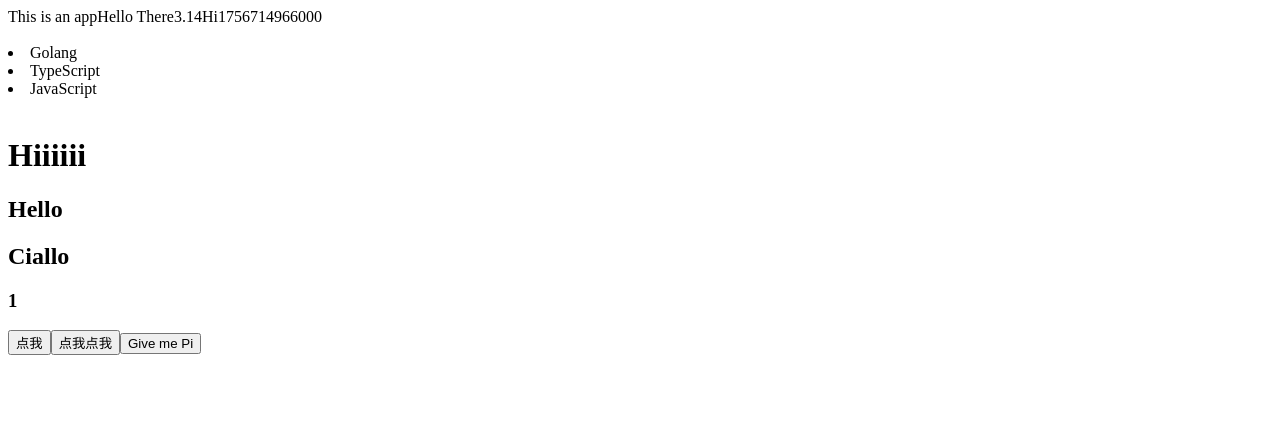
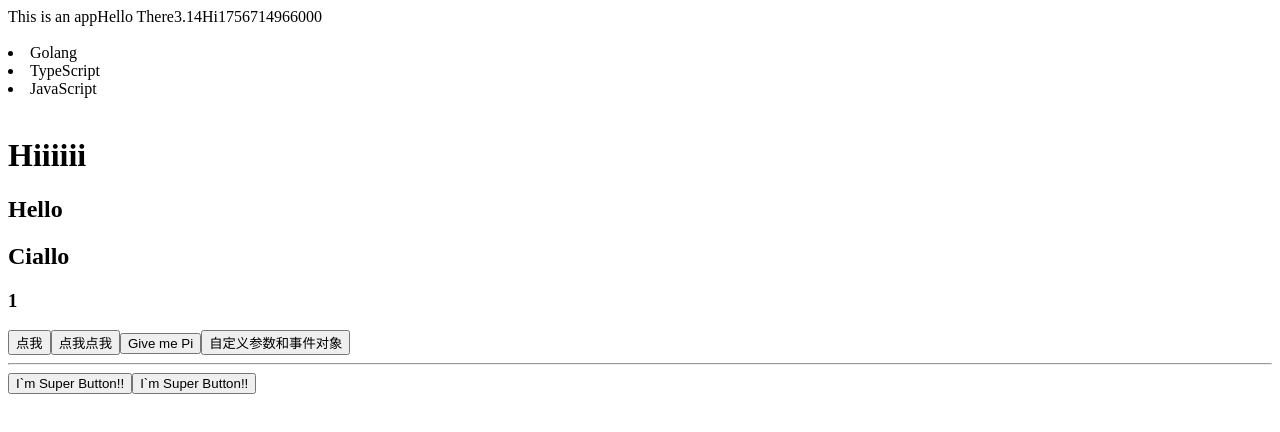
Before and after one commit to Lucky-Qu/React_Learn, a React (Create React App) app in the folder src/day01/01-create-react-app/react-basic/: page / in a window 1280 px wide. Shown: the top 432 px of the page. Built offline with nearby package versions, Linux system fonts and the light colour scheme.

Commit message:
学习了组件

```diff
--- a/src/day01/01-create-react-app/react-basic/src/App.js
+++ b/src/day01/01-create-react-app/react-basic/src/App.js
@@ -19,6 +19,13 @@ function App() {
     }
     const giveMePi = (pi) => {
         console.log("I Got Pi!")
+    }
+    const expFunc = (num1, e) => {
+        console.log(num1)
+        console.log(e)
+    }
+    function SuperButton(){
+        return <button onClick={() => console.log("msg from Super Button!")}>I`m Super Button!!</button>
     }
   return (
     <div className="App">
@@ -52,14 +59,25 @@ function App() {
         {/*对于复杂的条件渲染，可以使用函数来进行渲染，如：*/}
         {printSelectedNumber(selectNum)}
         {/*React中，绑定事件遵循on+事件名称+{调用函数}的方法*/}
-        <button onClick={() => {console.log("按钮被点击了")}}>点我</button>
+        <button onClick={() => console.log("按钮被点击了")}>点我</button>
         {/*获取事件参数只需要在函数形参声明参数即可*/}
         <button onClick={(e) => {
             console.log(e)
         }}>点我点我</button>
         {/*需要传递自定义参数的时候，事件绑定的位置改造成箭头函数的写法*/}
         {/*不能直接调用函数，要用箭头函数的写法*/}
-        <button onClick={() => {giveMePi(pi)}}>Give me Pi</button>
+        <button onClick={() => giveMePi(pi)}>Give me Pi</button>
+        {/*想要同时传递自定义参数和事件对象e时，参考以下的写法(函数见expFunc)*/}
+        <button onClick={(e) => expFunc(123, e)}>自定义参数和事件对象</button>
+        {/*组件*/}
+        {/*在React中，规定一个组件就是首字母大写的一个函数，内部存放了组件的逻辑和视图UI，渲染组件只需要把组件以标签的方式写出即可*/}
+        {/*定义了一个SuperButton组件，见上方const区域*/}
+        <hr></hr>
+        {/*渲染组件时，可以采用自闭合或成对标签的方式书写*/}
+        {/*自闭合*/}
+        <SuperButton />
+        {/*成对标签*/}
+        <SuperButton></SuperButton>
     </div>
   )
 }
```
